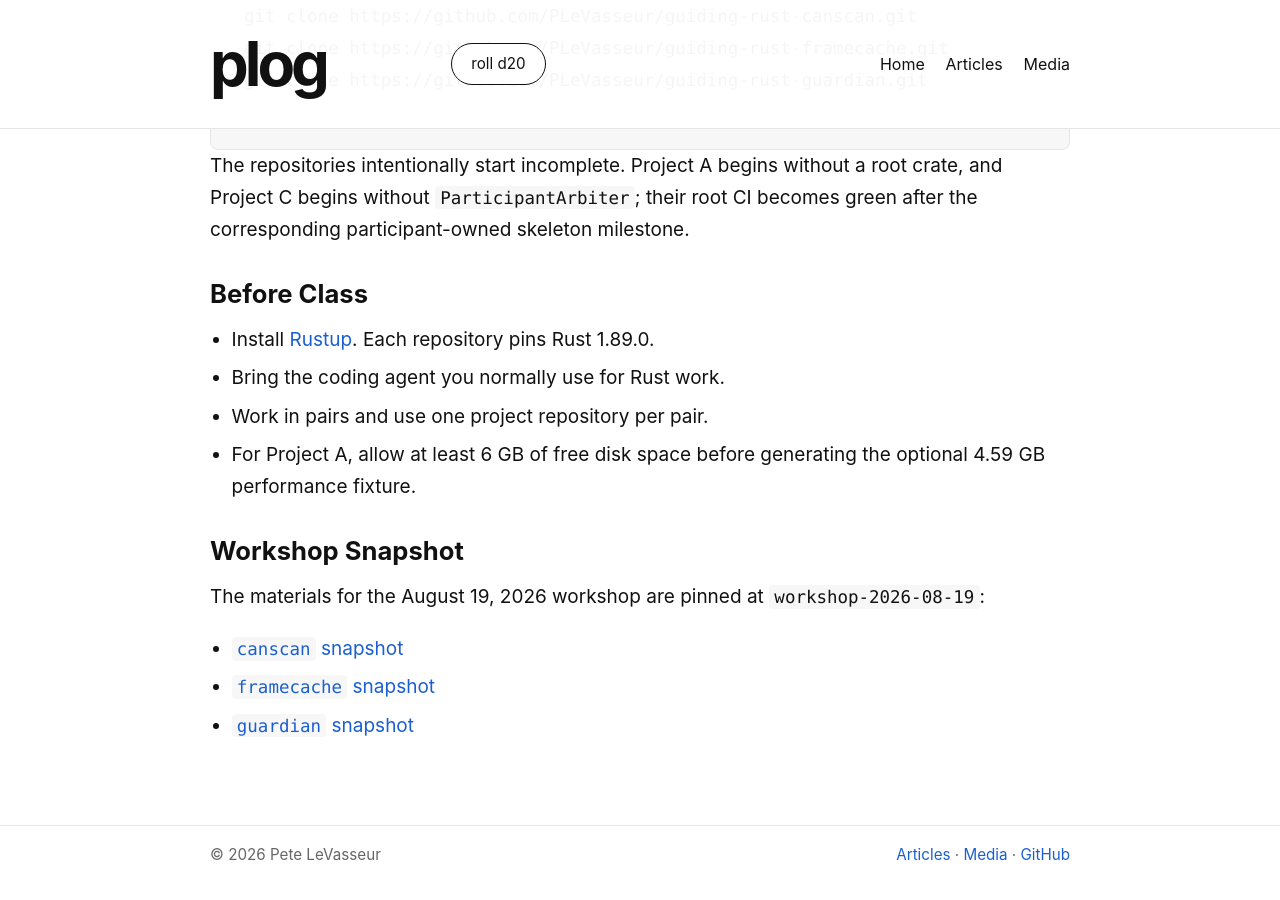
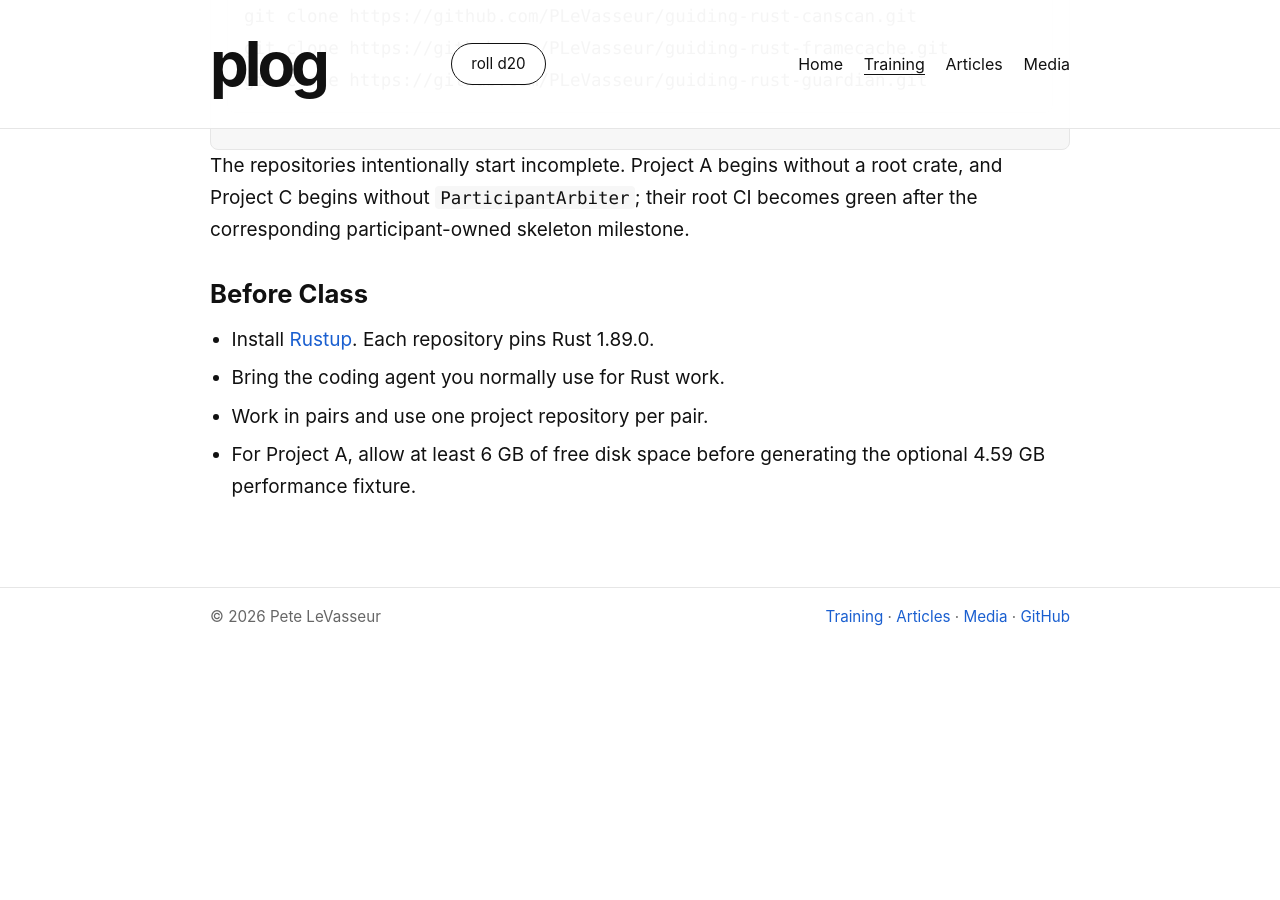
Before and after one commit to PLeVasseur/plog, a Jekyll site: the page built from training/index.md, in a window 1280 px wide and 900 px high, scrolled down 712 px. Built offline with Jekyll 4.4.1, drawn with Linux system fonts in a browser that asks for light colours; a script that is not in the unit is left out; after the commit the page ends 1373 px from its top, so only the background shows below that.

Commit message:
fix: surface undated training resources

```diff
--- a/_config.yml
+++ b/_config.yml
@@ -15,7 +15,6 @@ minima:
 # Header navigation links
 header_pages:
   - index.md
-  - training/index.md
   - articles/index.md
   - media/index.md
 
--- a/_includes/footer.html
+++ b/_includes/footer.html
@@ -2,6 +2,6 @@
 <footer class="site-footer">
   <div class="wrapper site-footer-inner">
     <p>&copy; {{ site.time | date: '%Y' }} Pete LeVasseur</p>
-    <p><a href="{{ path_prefix }}articles/index.html">Articles</a> &middot; <a href="{{ path_prefix }}media/index.html">Media</a> &middot; <a href="https://github.com/PLeVasseur">GitHub</a></p>
+    <p><a href="{{ path_prefix }}training/index.html">Training</a> &middot; <a href="{{ path_prefix }}articles/index.html">Articles</a> &middot; <a href="{{ path_prefix }}media/index.html">Media</a> &middot; <a href="https://github.com/PLeVasseur">GitHub</a></p>
   </div>
 </footer>
--- a/_includes/header.html
+++ b/_includes/header.html
@@ -24,6 +24,7 @@
 
     <nav class="site-links" aria-label="Primary">
       <a href="{{ path_prefix }}index.html"{% if current_url == '/' %} class="is-active"{% endif %}>Home</a>
+      <a href="{{ path_prefix }}training/index.html"{% if current_url == '/training/' or current_url contains '/training/' %} class="is-active"{% endif %}>Training</a>
       <a href="{{ path_prefix }}articles/index.html"{% if current_url == '/articles/' or current_url contains '/articles/' %} class="is-active"{% endif %}>Articles</a>
       <a href="{{ path_prefix }}media/index.html"{% if current_url == '/media/' or current_url contains '/media/' %} class="is-active"{% endif %}>Media</a>
     </nav>
--- a/training/index.md
+++ b/training/index.md
@@ -36,12 +36,3 @@ becomes green after the corresponding participant-owned skeleton milestone.
 - Work in pairs and use one project repository per pair.
 - For Project A, allow at least 6 GB of free disk space before generating the
   optional 4.59 GB performance fixture.
-
-## Workshop Snapshot
-
-The materials for the August 19, 2026 workshop are pinned at
-`workshop-2026-08-19`:
-
-- [`canscan` snapshot](https://github.com/PLeVasseur/guiding-rust-canscan/tree/workshop-2026-08-19)
-- [`framecache` snapshot](https://github.com/PLeVasseur/guiding-rust-framecache/tree/workshop-2026-08-19)
-- [`guardian` snapshot](https://github.com/PLeVasseur/guiding-rust-guardian/tree/workshop-2026-08-19)
```
